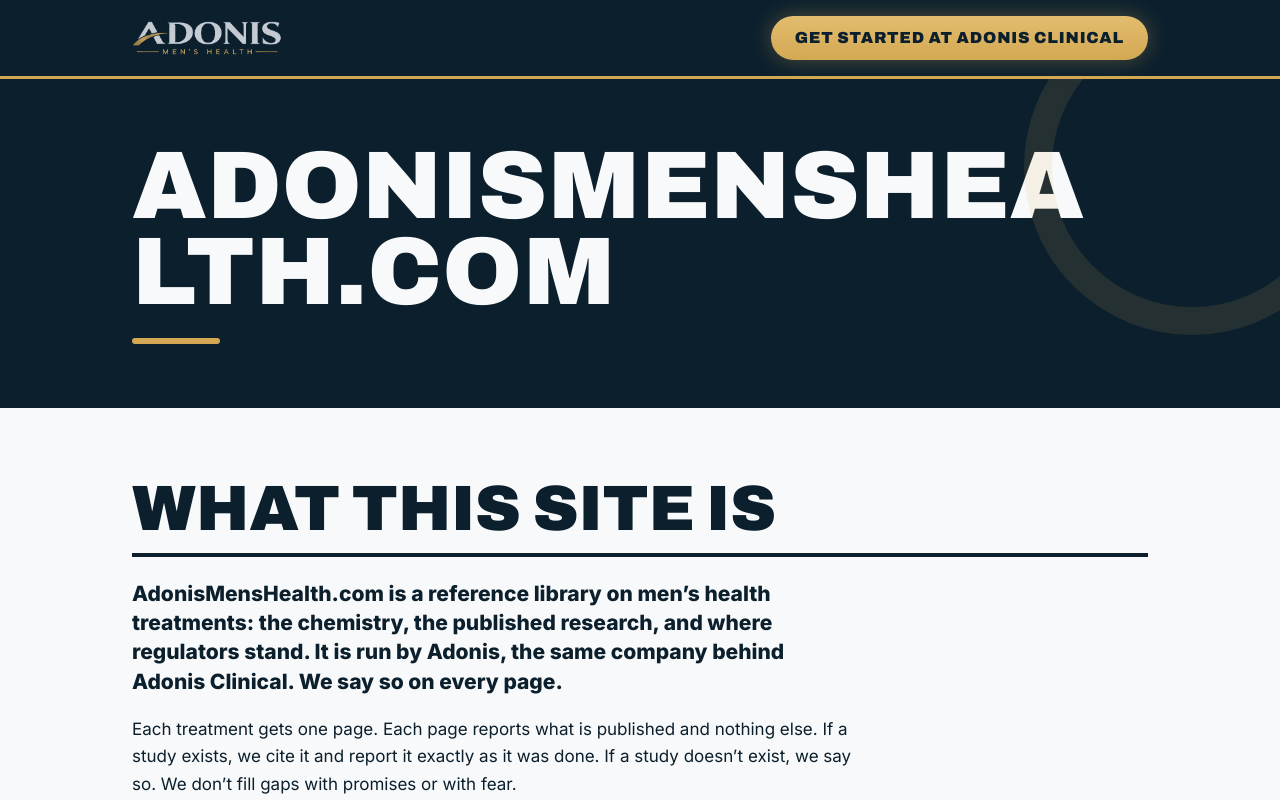
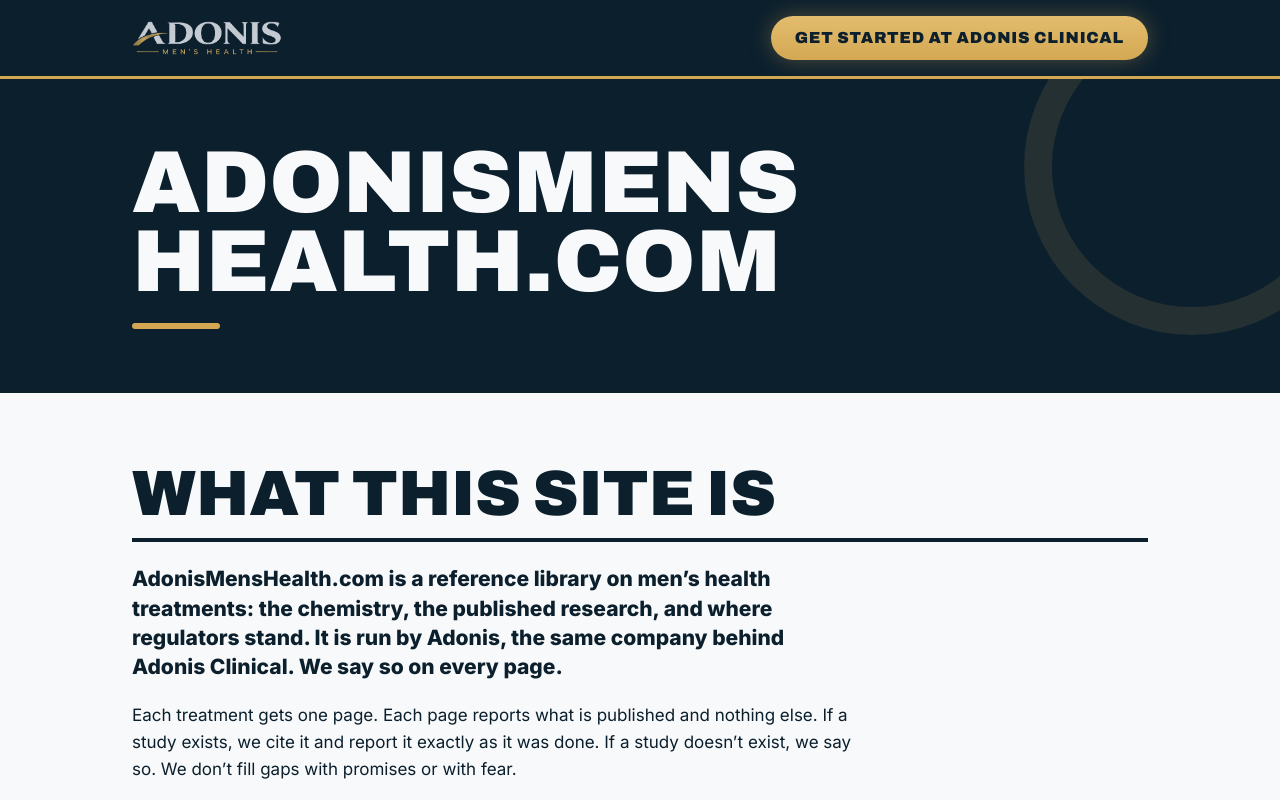
Before and after one commit to ulmerblr/adonis_mh, a Next.js app: page / in a window 1280 px wide. Shown: the top 800 px of the page. Built offline with nearby package versions, Linux system fonts and the light colour scheme.

Commit message:
Home title: break between AdonisMens and Health.com, one line on desktop
Co-Authored-By: Claude Opus 5.5 <noreply@anthropic.com>
Claude-Session: https://claude.ai/code/session_01QwKDmkX3ut6PMs4NyAcEnb

```diff
--- a/app/globals.css
+++ b/app/globals.css
@@ -74,7 +74,7 @@ strong, b { font-weight: 800; }
 .hero::after { content: ''; position: absolute; right: -80px; top: -80px; width: 280px; height: 280px; border-radius: 50%; border: 28px solid rgba(212, 168, 83, 0.12); pointer-events: none; }
 .eyebrow { font-family: var(--display); font-weight: 800; font-stretch: 85%; text-transform: uppercase; letter-spacing: 0.22em; font-size: 13px; color: var(--gold); margin: 0 0 12px; }
 .h1 { font-family: var(--display); font-weight: 900; font-stretch: 68%; text-transform: uppercase; line-height: 0.9; margin: 0; font-size: clamp(46px, 13vw, 112px); letter-spacing: 0.002em; overflow-wrap: anywhere; }
-.h1Long { font-size: clamp(36px, 10.4vw, 96px); }
+.h1Long { font-size: clamp(44px, 14vw, 88px); overflow-wrap: normal; }
 .heroRule { display: block; width: 88px; height: 6px; background: var(--gold); border: 0; margin: 22px 0 0; border-radius: 3px; }
 @media (min-width: 768px) { .hero { padding: 64px 0 64px; } }
 
@@ -169,3 +169,4 @@ strong, b { font-weight: 800; }
 .foot { background: #eceef0; border-top: 6px solid var(--gold); padding: 32px 0 40px; font-size: 15px; color: var(--muted); }
 .foot p { max-width: 80ch; }
 .srOnly { position: absolute; width: 1px; height: 1px; padding: 0; margin: -1px; overflow: hidden; clip: rect(0, 0, 0, 0); white-space: nowrap; border: 0; }
+.hero .wrap { position: relative; z-index: 1; }
--- a/app/page.tsx
+++ b/app/page.tsx
@@ -29,7 +29,7 @@ export default function Home() {
     <>
       <section className="hero">
         <div className="wrap">
-          <h1 className="h1 h1Long">AdonisMensHealth.com</h1>
+          <h1 className="h1 h1Long">AdonisMens<wbr />Health.com</h1>
           <hr className="heroRule" />
         </div>
       </section>
```
